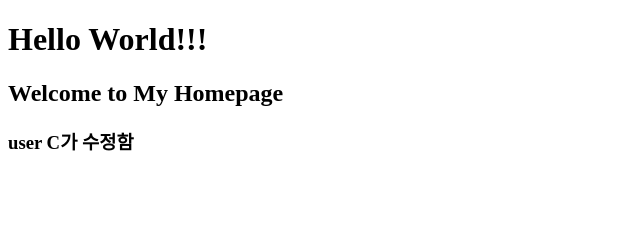
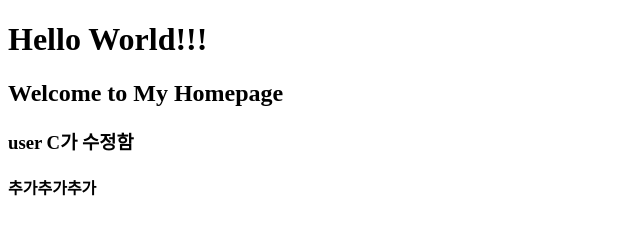
Before and after one commit to Songj2/NC13Git, a plain HTML site: page NC13Git/index.html in a window 1280 px wide. Shown: the whole page, without its empty margins (0-640 px from the left). Drawn offline with Linux system fonts and the light colour scheme.

Commit message:
내용추가

```diff
--- a/NC13Git/index.html
+++ b/NC13Git/index.html
@@ -8,5 +8,6 @@
 <h1>Hello World!!!</h1>
 <H2>Welcome to My Homepage</H2>
 <h3>user C가 수정함</h3>
+<h4>추가추가추가</h4>
 </body>
 </html>
```
